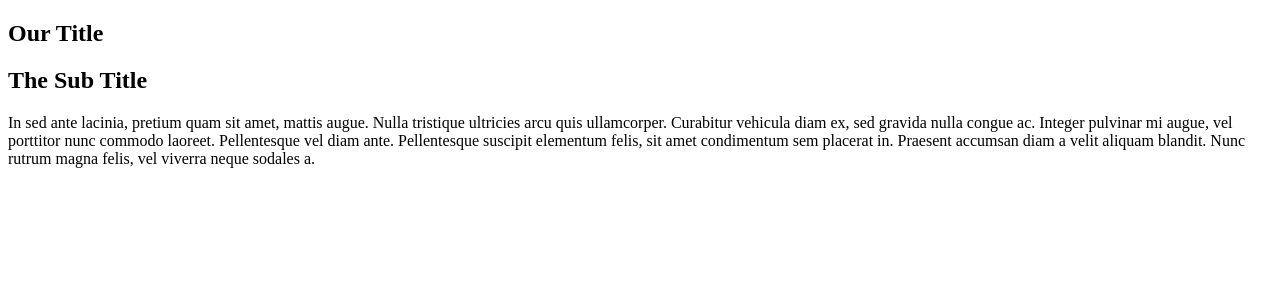
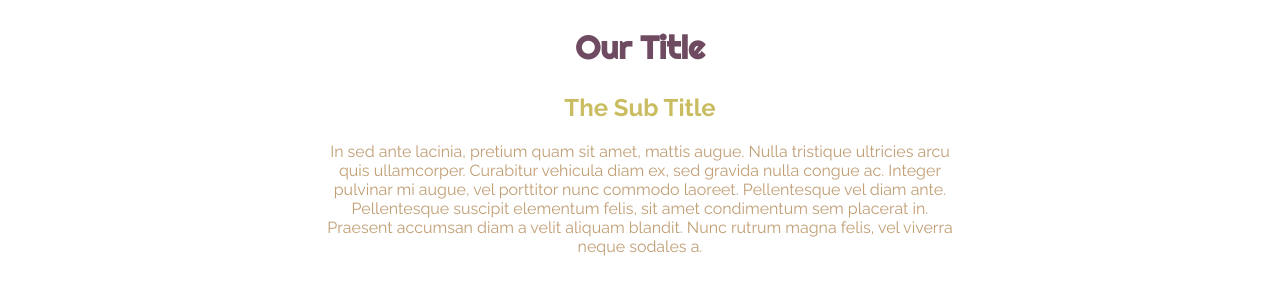
Before and after one commit to Jen-Heard/breakpoints-challenge-2, a plain HTML site: page index.html in a window 1280 px wide. Drawn offline with Linux system fonts and the light colour scheme.

Commit message:
Added media queries and changed text colors for breakpoints

```diff
--- a/css/main.css
+++ b/css/main.css
@@ -14,8 +14,48 @@ section {
 h1 {
   font-family: 'Righteous', cursive;
   font-size: 2em;
+  color: #7b7d70;
 }
 
 h2 {
   font-size: 1.5em;
+  color: #4eafb8;
 }
+
+p {
+  color: #ff8641;
+}
+
+/*** Tablets - 768px or more ***/
+@media (min-width: 768px) {
+
+  h1 {
+    color: #02cbd2;
+  }
+
+  h2 {
+    color: #fcc02a;
+  }
+
+  p {
+    color: #7b8f8e;
+  }
+
+}
+
+
+/*** Desktops - 1200px or more ***/
+@media (min-width: 1200px) {
+
+  h1 {
+    color: #6e4b61;
+  }
+
+  h2 {
+    color: #cabd61;
+  }
+
+  p {
+    color: #c19e74;
+  }
+}
--- a/index.html
+++ b/index.html
@@ -4,7 +4,9 @@
 <head>
   <title>Changing font colors</title>
   <!-- Add the responsive meta tag here -->
+  <meta name="viewport" content="width=device-width, initial-scale=1">
   <!-- Add the link to the css stylesheet here -->
+   <link rel="stylesheet" href="css/main.css">
   <link rel="preconnect" href="https://fonts.googleapis.com">
   <link rel="preconnect" href="https://fonts.gstatic.com" crossorigin>
   <link href="https://fonts.googleapis.com/css2?family=Raleway:wght@400;700&family=Righteous&display=swap"
```
